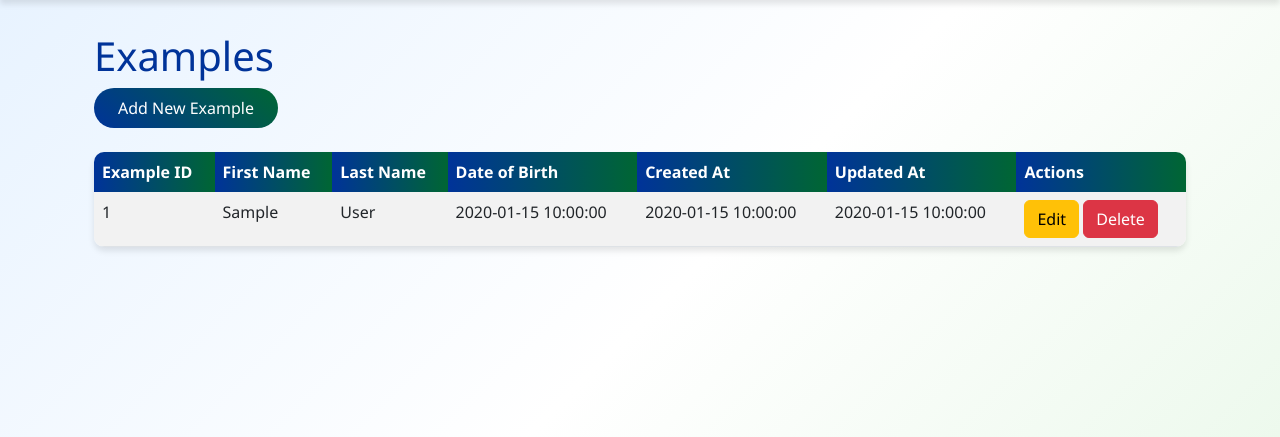
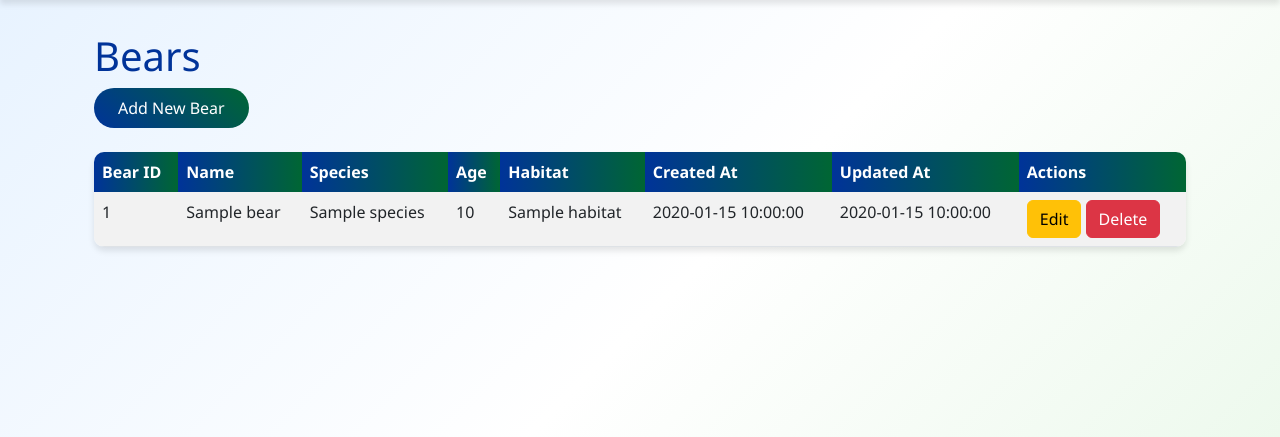
Before and after one commit to harrisonfrench/french_inclass_3, a Flask app: template app/templates/examples.html in a window 1280 px wide. Shown: the part 76-513 px from the top of the page. Run offline with Flask 3, Linux system fonts and the light colour scheme; the template is opened without the code that fills it: most values are stand-ins (such as "Sample title", 1, 10 or a date in 2020).

Commit message:
Add bears table with CRUD functionality
Replace sample_table examples with bears data. Created bears table schema
with name, species, age, and habitat fields. Seeded 10 bears and updated
the /example page to display and manage bear records.

Co-Authored-By: Claude Opus 4.5 <noreply@anthropic.com>

```diff
--- a/app/templates/examples.html
+++ b/app/templates/examples.html
@@ -2,64 +2,70 @@
 
 {% block content %}
 <div class="container mt-4">
-    <h1>Examples</h1>
-    <button type="button" class="btn btn-primary" data-bs-toggle="modal" data-bs-target="#addExampleModal">
-        Add New Example
+    <h1>Bears</h1>
+    <button type="button" class="btn btn-primary" data-bs-toggle="modal" data-bs-target="#addBearModal">
+        Add New Bear
     </button>
 
-    <!-- Table displaying all examples -->
+    <!-- Table displaying all bears -->
     <table class="table table-striped mt-4">
         <thead>
             <tr>
-                <th>Example ID</th>
-                <th>First Name</th>
-                <th>Last Name</th>
-                <th>Date of Birth</th>
+                <th>Bear ID</th>
+                <th>Name</th>
+                <th>Species</th>
+                <th>Age</th>
+                <th>Habitat</th>
                 <th>Created At</th>
                 <th>Updated At</th>
                 <th>Actions</th>
             </tr>
         </thead>
         <tbody>
-            {% for example in all_examples %}
+            {% for bear in all_bears %}
             <tr>
-                <td>{{ example.sample_table_id }}</td>
-                <td>{{ example.first_name }}</td>
-                <td>{{ example.last_name }}</td>
-                <td>{{ example.date_of_birth }}</td>
-                <td>{{ example.created_at }}</td>
-                <td>{{ example.updated_at }}</td>
+                <td>{{ bear.bear_id }}</td>
+                <td>{{ bear.name }}</td>
+                <td>{{ bear.species }}</td>
+                <td>{{ bear.age }}</td>
+                <td>{{ bear.habitat }}</td>
+                <td>{{ bear.created_at }}</td>
+                <td>{{ bear.updated_at }}</td>
                 <td>
-                    <button type="button" class="btn btn-warning" data-bs-toggle="modal" data-bs-target="#editExampleModal{{ example.sample_table_id }}">
+                    <button type="button" class="btn btn-warning" data-bs-toggle="modal" data-bs-target="#editBearModal{{ bear.bear_id }}">
                         Edit
                     </button>
-                    <button type="button" class="btn btn-danger" data-bs-toggle="modal" data-bs-target="#deleteExampleModal{{ example.sample_table_id }}">
+                    <button type="button" class="btn btn-danger" data-bs-toggle="modal" data-bs-target="#deleteBearModal{{ bear.bear_id }}">
                         Delete
                     </button>
                 </td>
             </tr>
 
-            <!-- Edit Example Modal -->
-            <div class="modal fade" id="editExampleModal{{ example.sample_table_id }}" tabindex="-1" aria-labelledby="editExampleModalLabel{{ example.sample_table_id }}" aria-hidden="true">
+            <!-- Edit Bear Modal -->
+            <div class="modal fade" id="editBearModal{{ bear.bear_id }}" tabindex="-1" aria-labelledby="editBearModalLabel{{ bear.bear_id }}" aria-hidden="true">
                 <div class="modal-dialog">
                     <div class="modal-content">
                         <div class="modal-header">
-                            <h5 class="modal-title" id="editExampleModalLabel{{ example.sample_table_id }}">Edit Example</h5>
+                            <h5 class="modal-title" id="editBearModalLabel{{ bear.bear_id }}">Edit Bear</h5>
                             <button type="button" class="btn-close" data-bs-dismiss="modal" aria-label="Close"></button>
                         </div>
-                        <form method="post" action="{{ url_for('examples.update_example', sample_id=example.sample_table_id) }}">
+                        <form method="post" action="{{ url_for('examples.update_bear', bear_id=bear.bear_id) }}">
                             <div class="modal-body">
                                 <div class="mb-3">
-                                    <label for="firstName" class="form-label">First Name</label>
-                                    <input type="text" class="form-control" name="first_name" value="{{ example.first_name }}" required>
+                                    <label for="name" class="form-label">Name</label>
+                                    <input type="text" class="form-control" name="name" value="{{ bear.name }}" required>
                                 </div>
                                 <div class="mb-3">
-                                    <label for="lastName" class="form-label">Last Name</label>
-                                    <input type="text" class="form-control" name="last_name" value="{{ example.last_name }}" required>
+                                    <label for="species" class="form-label">Species</label>
+                                    <input type="text" class="form-control" name="species" value="{{ bear.species }}" required>
                                 </div>
                                 <div class="mb-3">
-                                    <label for="dateOfBirth" class="form-label">Date of Birth</label>
-                                    <input type="date" class="form-control" name="date_of_birth" value="{{ example.date_of_birth }}" required>
+                                    <label for="age" class="form-label">Age</label>
+                                    <input type="number" class="form-control" name="age" value="{{ bear.age }}">
+                                </div>
+                                <div class="mb-3">
+                                    <label for="habitat" class="form-label">Habitat</label>
+                                    <input type="text" class="form-control" name="habitat" value="{{ bear.habitat }}">
                                 </div>
                             </div>
                             <div class="modal-footer">
@@ -71,19 +77,19 @@
                 </div>
             </div>
 
-            <!-- Delete Example Modal -->
-            <div class="modal fade" id="deleteExampleModal{{ example.sample_table_id }}" tabindex="-1" aria-labelledby="deleteExampleModalLabel{{ example.sample_table_id }}" aria-hidden="true">
+            <!-- Delete Bear Modal -->
+            <div class="modal fade" id="deleteBearModal{{ bear.bear_id }}" tabindex="-1" aria-labelledby="deleteBearModalLabel{{ bear.bear_id }}" aria-hidden="true">
                 <div class="modal-dialog">
                     <div class="modal-content">
                         <div class="modal-header">
-                            <h5 class="modal-title" id="deleteExampleModalLabel{{ example.sample_table_id }}">Delete Example</h5>
+                            <h5 class="modal-title" id="deleteBearModalLabel{{ bear.bear_id }}">Delete Bear</h5>
                             <button type="button" class="btn-close" data-bs-dismiss="modal" aria-label="Close"></button>
                         </div>
                         <div class="modal-body">
-                            Are you sure you want to delete {{ example.first_name }} {{ example.last_name }}?
+                            Are you sure you want to delete {{ bear.name }} the {{ bear.species }}?
                         </div>
                         <div class="modal-footer">
-                            <form method="post" action="{{ url_for('examples.delete_example', sample_id=example.sample_table_id) }}">
+                            <form method="post" action="{{ url_for('examples.delete_bear', bear_id=bear.bear_id) }}">
                                 <button type="button" class="btn btn-secondary" data-bs-dismiss="modal">Cancel</button>
                                 <button type="submit" class="btn btn-danger">Delete</button>
                             </form>
@@ -96,32 +102,36 @@
     </table>
 </div>
 
-<!-- Add Example Modal -->
-<div class="modal fade" id="addExampleModal" tabindex="-1" aria-labelledby="addExampleModalLabel" aria-hidden="true">
+<!-- Add Bear Modal -->
+<div class="modal fade" id="addBearModal" tabindex="-1" aria-labelledby="addBearModalLabel" aria-hidden="true">
     <div class="modal-dialog">
         <div class="modal-content">
             <div class="modal-header">
-                <h5 class="modal-title" id="addExampleModalLabel">Add New Example</h5>
+                <h5 class="modal-title" id="addBearModalLabel">Add New Bear</h5>
                 <button type="button" class="btn-close" data-bs-dismiss="modal" aria-label="Close"></button>
             </div>
             <form method="post" action="{{ url_for('examples.show_examples') }}">
                 <div class="modal-body">
                     <div class="mb-3">
-                        <label for="firstName" class="form-label">First Name</label>
-                        <input type="text" class="form-control" name="first_name" required>
+                        <label for="name" class="form-label">Name</label>
+                        <input type="text" class="form-control" name="name" required>
                     </div>
                     <div class="mb-3">
-                        <label for="lastName" class="form-label">Last Name</label>
-                        <input type="text" class="form-control" name="last_name" required>
+                        <label for="species" class="form-label">Species</label>
+                        <input type="text" class="form-control" name="species" required>
                     </div>
                     <div class="mb-3">
-                        <label for="dateOfBirth" class="form-label">Date of Birth</label>
-                        <input type="date" class="form-control" name="date_of_birth" required>
+                        <label for="age" class="form-label">Age</label>
+                        <input type="number" class="form-control" name="age">
+                    </div>
+                    <div class="mb-3">
+                        <label for="habitat" class="form-label">Habitat</label>
+                        <input type="text" class="form-control" name="habitat">
                     </div>
                 </div>
                 <div class="modal-footer">
                     <button type="button" class="btn btn-secondary" data-bs-dismiss="modal">Cancel</button>
-                    <button type="submit" class="btn btn-primary">Add Example</button>
+                    <button type="submit" class="btn btn-primary">Add Bear</button>
                 </div>
             </form>
         </div>
```
Also changed, not shown: app/blueprints/examples.py (+28 -26 lines), database/schema.sql (+14 -0 lines), database/seed_data.sql (+13 -0 lines).
